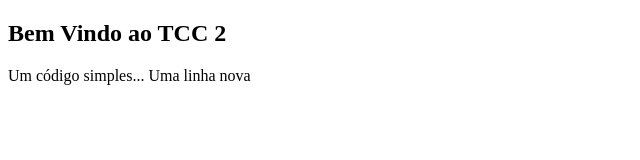
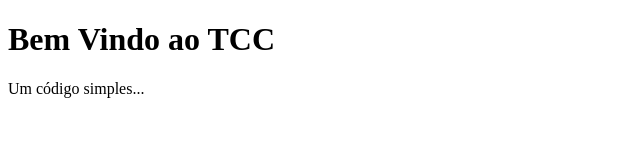
Before and after one commit to suporteandreihirata/tcc_projeto, a plain HTML site: page index.html in a window 1280 px wide. Shown: the whole page, without its empty margins (0-640 px from the left). Drawn offline with Linux system fonts and the light colour scheme.

Commit message:
Revert "Update index.html"
This reverts commit 98265f8c5ec31bfd5b2c5461475247d3bd77b4bb.

```diff
--- a/index.html
+++ b/index.html
@@ -7,8 +7,7 @@
     <title>Document</title>
 </head>
 <body>
-    <h2>Bem Vindo ao TCC 2</h2>
+    <h1>Bem Vindo ao TCC</h1>
     Um código simples...
-    Uma linha nova
 </body>
 </html>
```
